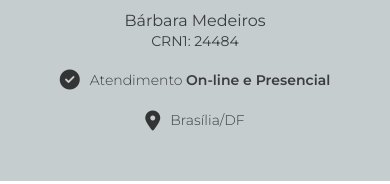
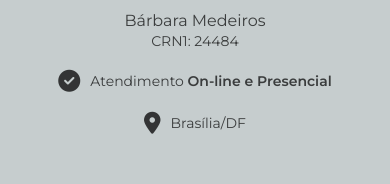
Before and after one commit to Thiago-S-Sousa/barbaramedeiros.com, a plain HTML site: page index.html in a window 390 px wide. Shown: the part 804-988 px from the top of the page. Drawn offline with Linux system fonts and the light colour scheme; a web font is replaced by a local one.

Commit message:
refactor: font weight of texts and font size of modified icons

```diff
--- a/css/style.css
+++ b/css/style.css
@@ -975,7 +975,7 @@ html {
       padding: 5rem 2.5rem;
 
       & .icon {
-        font-size: 2rem;
+        /* font-size: 2rem; */
       }
 
       & .info-service {
@@ -988,7 +988,7 @@ html {
         & .text {
           font-size: 1.4rem;
           text-align: center;
-          font-weight: 300;
+          /* font-weight: 300; */
 
           & br {
             /* display: block; */
@@ -1026,7 +1026,7 @@ html {
       & .address {
         & .text {
           font-size: 1.4rem;
-          font-weight: 300;
+          /* font-weight: 300; */
           text-align: center;
         }
       }
```
